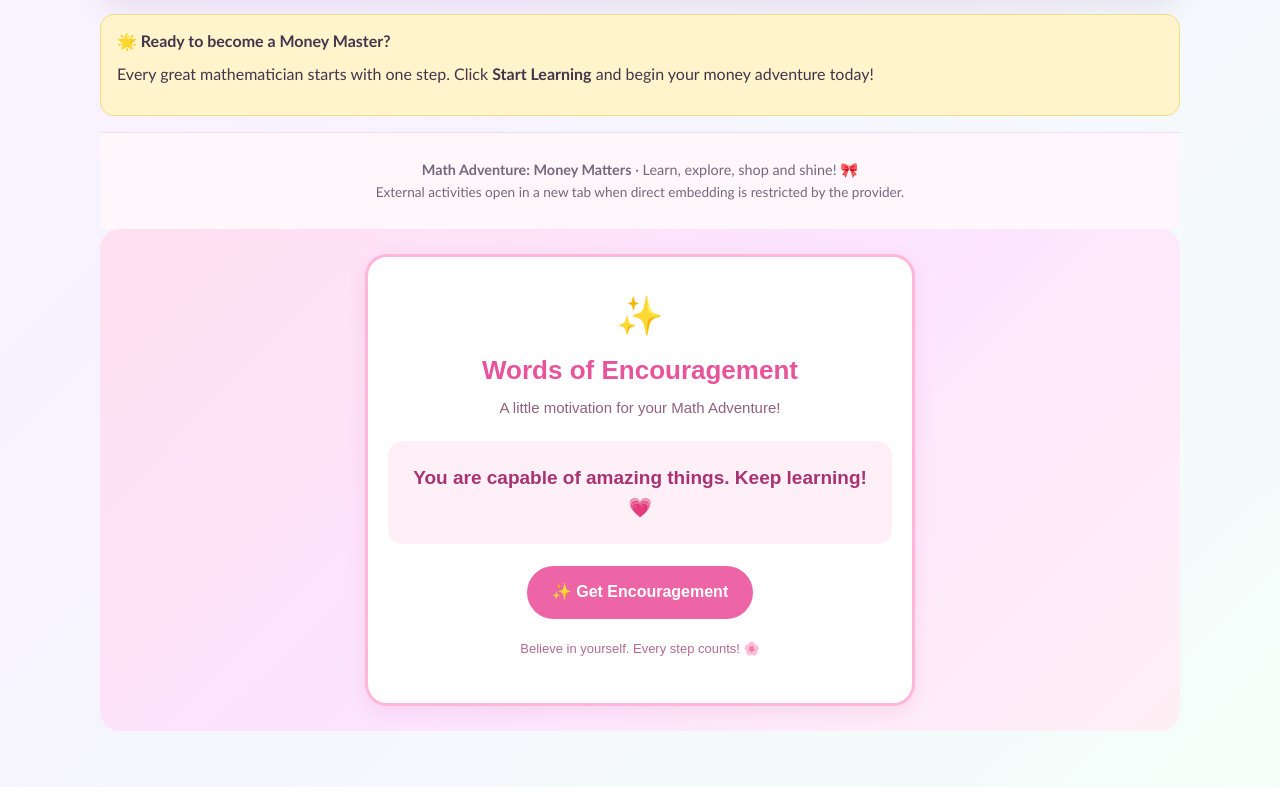
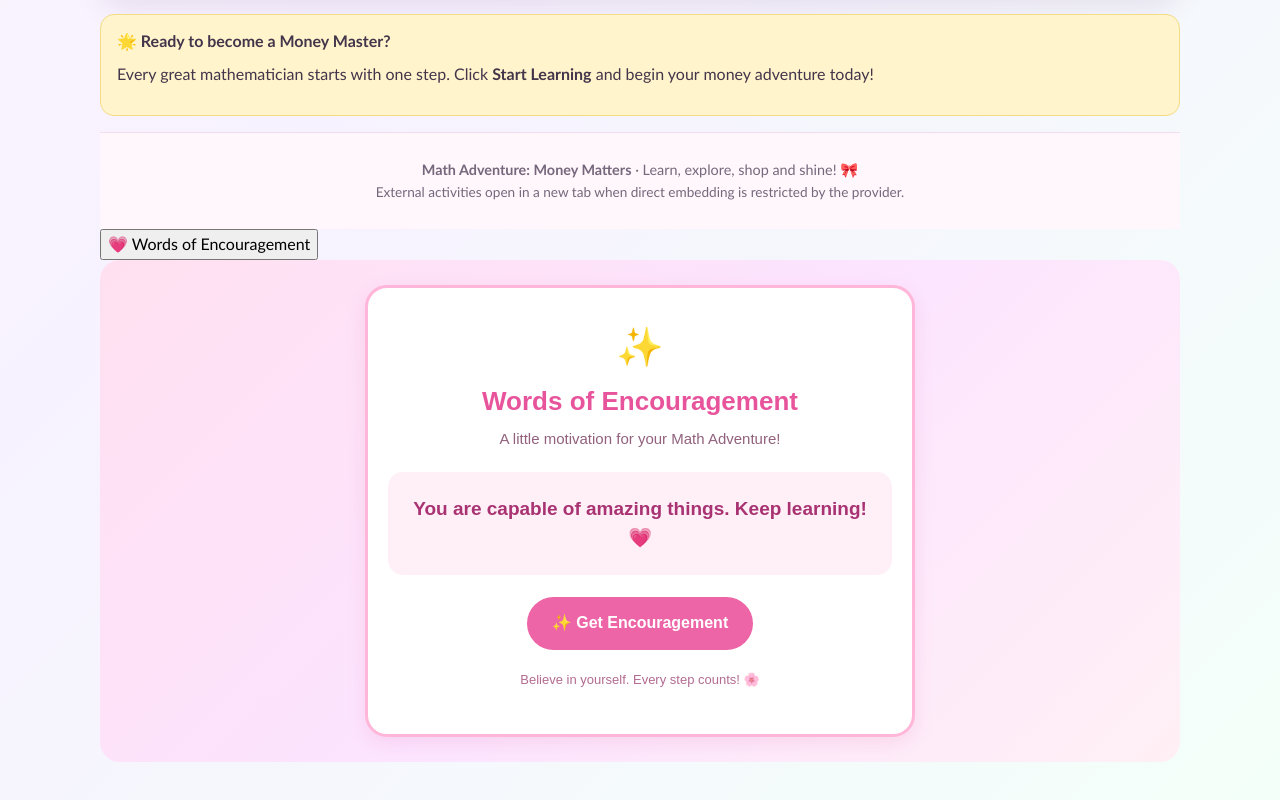
Before and after one commit to shzahira8-cmd/math-adventure-money-matters, a plain HTML site: page index.html in a window 1280 px wide. Shown: the part 1584-2384 px from the top of the page. Drawn offline with Linux system fonts and the light colour scheme.

Commit message:
Add button for Words of Encouragement section

```diff
--- a/index.html
+++ b/index.html
@@ -1104,6 +1104,9 @@ function resetMoneyMission() {
 
 </script>
 
+  <button data-page="encouragement">
+  💗 Words of Encouragement
+  </button>
   <section id="encouragement" class="page">
   <!-- Paste your Words of Encouragement HTML here -->
   </section>
```
